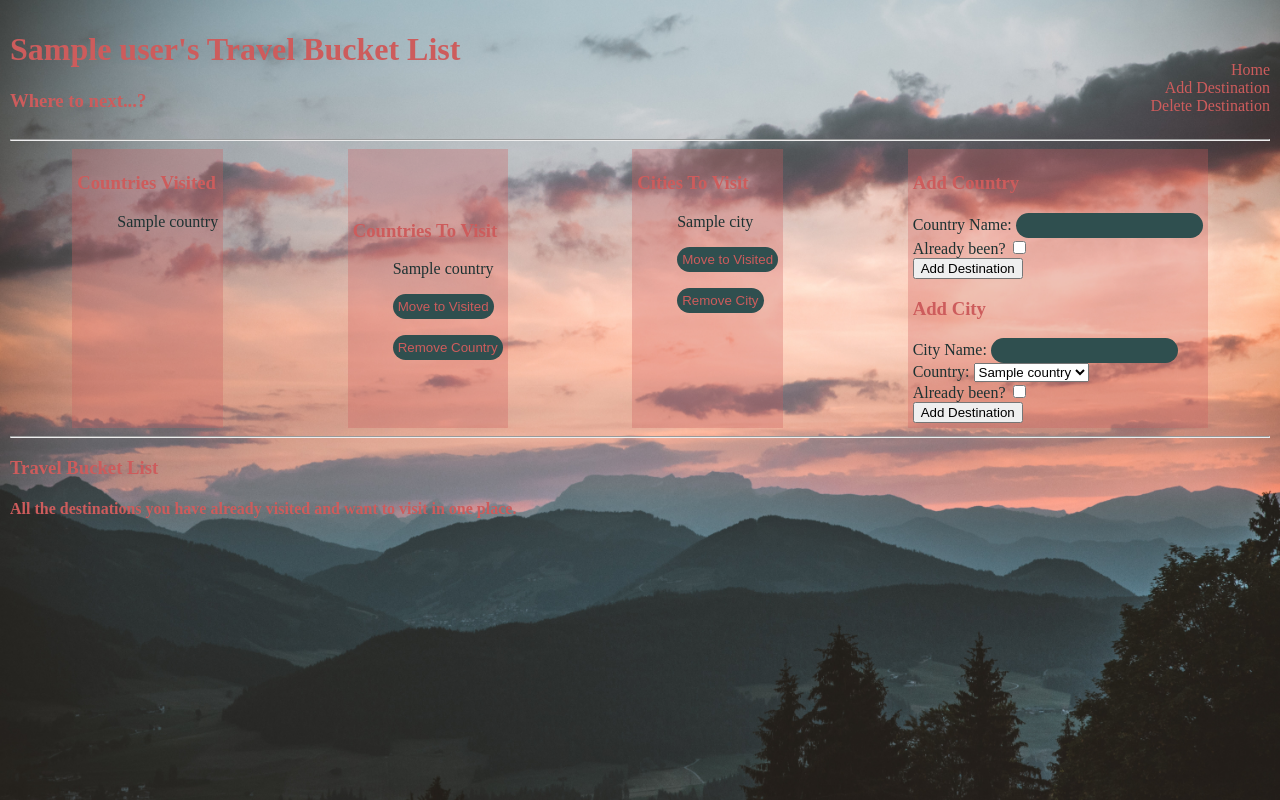
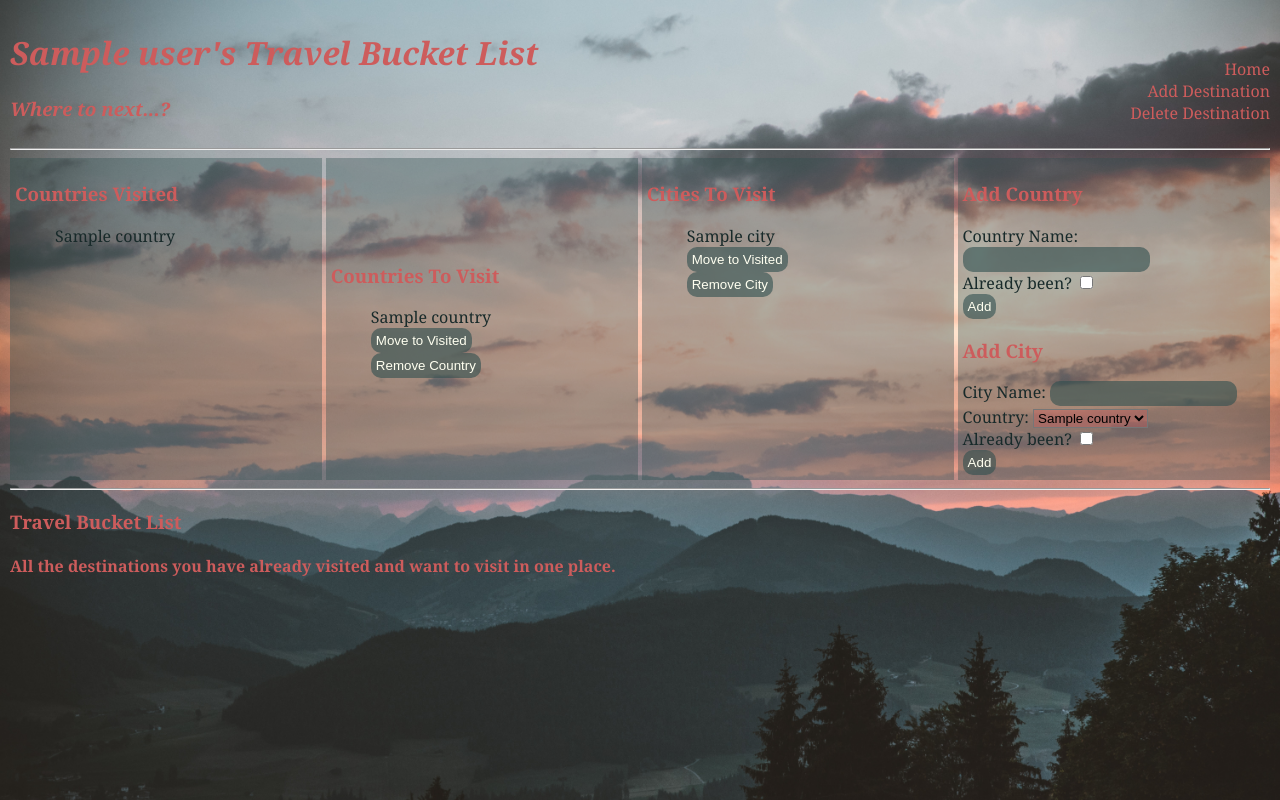
Before and after one commit to AndromedaMedi/Travel-Bucket-List, a Flask app: page / in a window 1280 px wide. Run offline with Flask 2, Linux system fonts and the light colour scheme; a database or web service that is not in the repository returns one stand-in record (values such as "Sample title"); some libraries are stand-ins or nearby versions.

Commit message:
added some styling, happy with this version. Still want to change buttons

```diff
--- a/travel_bucket_list/controllers/travel_controller.py
+++ b/travel_bucket_list/controllers/travel_controller.py
@@ -101,7 +101,6 @@ def remove_city(city_id):
 @destination_blueprint.route("/city/delete", methods=['POST'])
 def remove_city_to_vist():
     city_id = request.form["city_id"]
-
     city_repository.delete(city_id)
     return redirect('/')
 
--- a/travel_bucket_list/static/style.css
+++ b/travel_bucket_list/static/style.css
@@ -6,13 +6,15 @@ body {
     list-style-type: none;
     padding: 10px;
     margin: 0px;
+    font-family:Georgia, 'Times New Roman', Times, serif;
 }
 
 .destinations {
     display: flex;
-
-    justify-content: space-around;
+    justify-content: space-between;
     text-decoration: none;
+    width: stretch;
+    flex-shrink: 1;
 }
 
 
@@ -26,6 +28,7 @@ header {
     justify-content: space-between;
     color:indianred;
     align-items: flex-end;
+    font-style: italic;
 }
 
 
@@ -39,7 +42,7 @@ header nav ul {
     flex-direction: column;
     justify-content: space-around;
     align-items: flex-end;
-
+    font-style: normal
 }
 
 nav a {
@@ -62,45 +65,55 @@ body > main > div > section > ul > li {
 }
 body main div section ul li a {
     text-decoration: none;
-    color: #1d3232;
+    color: #182a2a;
 }
 
 
 .countries_visited {
     text-decoration: none;
-    background-color: #cd5c5c50;
+    background-color: #2f4f4f60;
     padding: 5px;
     list-style: none;
+    width: 24%
 }
-body main
+
+.country_nav:hover {
+    color: indianred
+}
 
 .countries_to_visit {
-    background-color: #cd5c5c50;
+    background-color: #2f4f4f60;
     padding: 5px;
     list-style: none;
     align-content: center;
-    align-items: center;
+    align-items:flex-start;
+    width: 24%
 }
 
 .cities_to_visit {
-    background-color: #cd5c5c50;
+    background-color: #2f4f4f60;
     padding: 5px;
     list-style: none;
+    width: 24%
 }
 
 .add_destination {
-    background-color: #cd5c5c50;
+    background-color: #2f4f4f60;
     padding: 5px;
     list-style: none;
     align-items: stretch;
     color: #1d3232;
+    width: 24%
 }
 
 .country {
+    color: #182a2a;
+}
+.country_page {
     align-items: center;
-    color: #182a2a;
+    padding-bottom: 19rem;
+}
 
-}
 
 /* Cities in Country page */
 body main ul li {
@@ -110,11 +123,115 @@ body main ul li a {
     text-decoration: none;
     color: darkslategray;
 }
-body main form input {
+.city_hover:hover {
+    color: indianred
+}
+.city_hover {
+    color: #182a2a;
+}
+
+.remove_country {
     background-color: darkslategray;
-    color: indianred;
+    color:ivory;
     padding: 5px;
     border: 10px;
     border-color: indianred;
     border-radius: 15px;
 }
+
+/* City in city page */
+body main h2 {
+    color: #182a2a;
+}
+
+.city_page {
+    padding-bottom: 25rem;
+
+}
+
+.remove_city {
+    background-color: darkslategray;
+    color:ivory;
+    padding: 5px;
+    border: 10px;
+    border-color: indianred;
+    border-radius: 15px;
+}
+
+/* Add  */
+main section form div button {
+    background-color: #2f4f4f99;
+    color:ivory;
+    padding: 5px;
+    border: 10px;
+    border-color: indianred;
+    border-radius: 10px;
+    align-items: flex-end;
+
+}
+
+main section form div input {
+    background-color: #cd5c5c60;
+}
+
+main section form div select {
+    background-color: #cd5c5c60;
+}
+
+main section form {
+    color: #182a2a;
+}
+
+main section form div input #visited {
+    background-color: #cd5c5c60;
+}
+
+/* Countries in home page */
+main div section ul form input {
+    background-color: #2f4f4f99;
+    color:ivory;
+    padding: 5px;
+    border: 10px;
+    border-color: indianred;
+    border-radius: 10px;
+    align-items:flex-start
+}
+
+main div section ul li{
+    display: flex;
+
+}
+
+
+/* Delete destination page */
+
+.delete_destinations {
+    display: flex;
+    justify-content: space-around;
+    flex-direction: row;
+    padding-bottom: 18rem;
+    padding-top: 5rem;
+}
+
+body main section div form {
+    display: flex;
+    flex-direction: column;
+}
+
+body main section div h3 {
+    font-style: bold;
+    color: #1d3232;;
+}
+
+body main section div select {
+    background-color: #cd5c5c60;
+}
+body main section div input {
+    background-color: #2f4f4f99;
+    color:ivory;
+    padding: 5px;
+    border: 10px;
+    border-color: indianred;
+    border-radius: 10px;
+    align-items:flex-start
+}
--- a/travel_bucket_list/templates/delete.html
+++ b/travel_bucket_list/templates/delete.html
@@ -1,9 +1,10 @@
 {% extends 'base.html' %}
 
 {% block content %}
+<section class="delete_destinations">
 <div>
     <form action="/country/delete" method="post">
-    <label for="country">DeleteCountry:</label>
+    <h3><label for="country">Delete Country:</label></h3>
     <select id="country" name="country_id">
         {% for country in countries %}
         <option value="{{country.id}}">
@@ -18,7 +19,7 @@
 </div>
 <div>
     <form action="/city/delete" method="post">
-    <label for="city">Delete City:</label>
+    <h3><label for="city">Delete City:</label></h3>
     <select id="city" name="city_id">
         {% for city in cities %}
         <option value="{{city.id}}">
@@ -31,5 +32,6 @@
     </p>
     </form>
 </div>
+</section>
 
 {% endblock %}
--- a/travel_bucket_list/templates/index.html
+++ b/travel_bucket_list/templates/index.html
@@ -41,9 +41,9 @@
                 <!-- {% block countries_visited %} -->
                 <ul>
                     {% for country in countries_visited %}
-                    <p>
+
                     <li>
-                        <a href="/country/{{ country.id }}">{{ country.name }}</a>
+                        <a class="country_nav" href="/country/{{ country.id }}">{{ country.name }}</a>
                     </li>
                     </p>
                     {% endfor %}
@@ -55,23 +55,25 @@
             <section id="countries_to_visit">
                 <h3>Countries To Visit</h3>
                 <!-- {% block countries_to_visit %} -->
+                <p>
                 <ul>
                     {% for country in countries_to_visit %}
                     <li>
                         <a>{{ country.name }}</a>
                     </li>
                     <form action="/country/{{country.id}}/edit" method="post">
-                        <p>
+
                             <input type="submit" value="Move to Visited">
-                        </p>
+
                     </form>
                     <form action="/country/{{country.id}}/delete" method="post">
-                        <p>
+
                             <input type="submit" value="Remove Country">
-                        </p>
+
                     </form>
                     {% endfor %}
                 </ul>
+                </p>
                 <!-- {% endblock %} -->
             </section>
         </div>
@@ -86,14 +88,10 @@
                         <a>{{ city.name }}</a>
                     </li>
                     <form action="/city/{{city.id}}/edit" method="post">
-                        <p>
-                            <input type="submit" value="Move to Visited">
-                        </p>
+                         <input type="submit" value="Move to Visited">
                     </form>
-                    <form action="/city/{{city.id}}/remove" method="post">
-                        <p>
-                            <input type="submit" value="Remove City">
-                        </p>
+                    <form action="/city/{{city.id}}/delete" method="post">
+                        <input type="submit" value="Remove City">
                     </form>
                     {% endfor %}
                 </ul>
@@ -116,7 +114,7 @@
                         <input type="checkbox" id="visited" name="visited">
                     </div>
                     <div>
-                        <button type="add">Add Destination</button>
+                        <button type="add">Add</button>
                     </div>
                 </form>
                 <!-- {% endblock %} -->
@@ -145,7 +143,7 @@
                         <input type="checkbox" id="visited" name="visited">
                     </div>
                     <div>
-                        <button type="add">Add Destination</button>
+                        <button type="add">Add</button>
                     </div>
                     <input type="hidden" value="{{ user.id }}" name="user_id">
                 </form>
```
Also changed, not shown: travel_bucket_list/console.py (+11 -0 lines), travel_bucket_list/templates/city.html (+3 -4 lines), travel_bucket_list/templates/country.html (+4 -3 lines).
